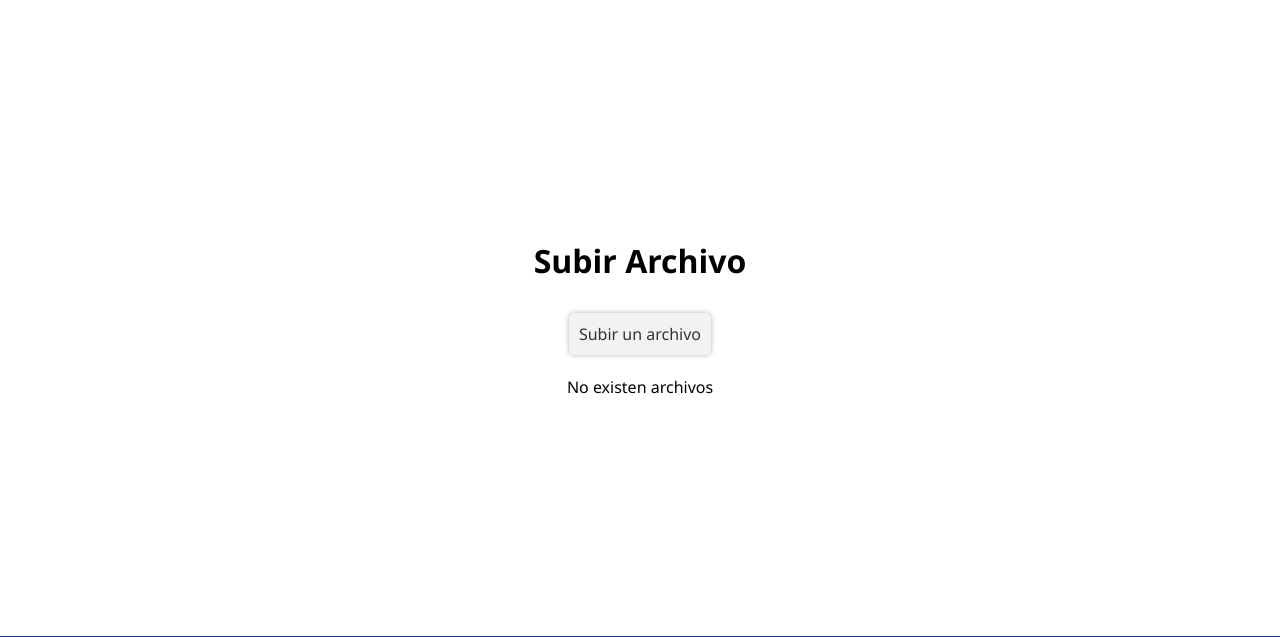
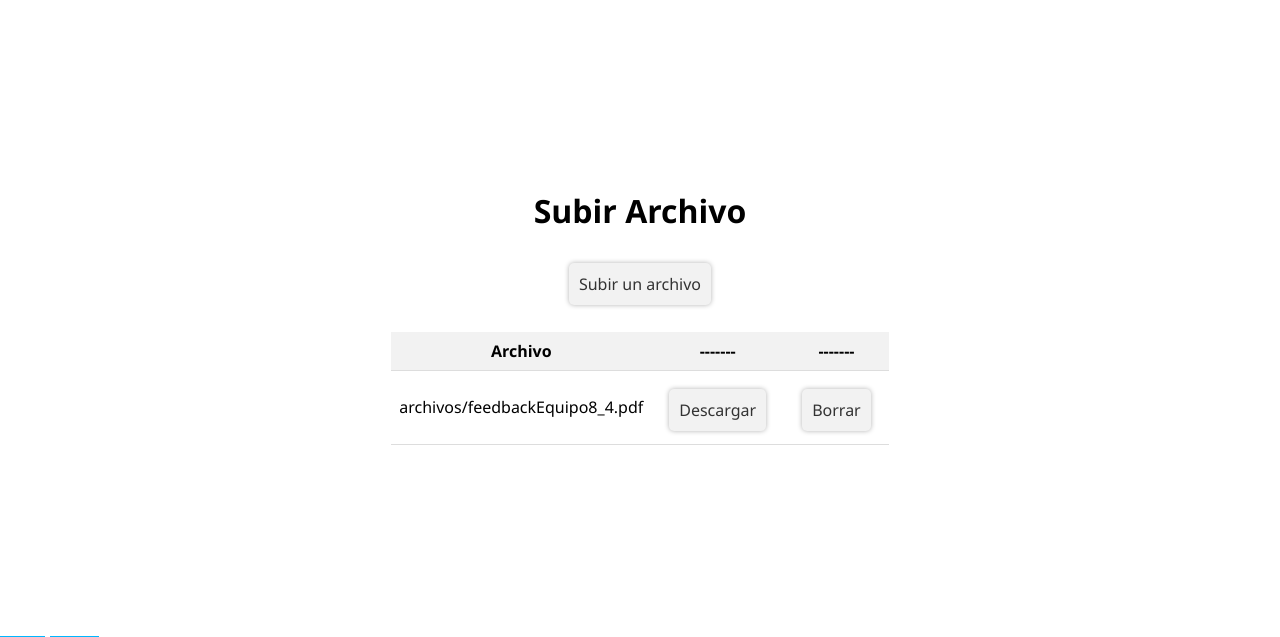
Before and after one commit to rdo164/IW_Equipo8, a Django app: page /appdeustutub/mostrar-archivos/ in a window 1280 px wide. Shown: the part 166-803 px from the top of the page. Run offline with Django 4.2, Linux system fonts and the light colour scheme; data comes from the database, SQL or seed files in the repository; both versions use the stored data as it was after the commit.

Commit message:
Commit final con los ultimos retoques

```diff
--- a/D_Tubular/appdeustutub/templates/base.html
+++ b/D_Tubular/appdeustutub/templates/base.html
@@ -5,7 +5,7 @@
 
     <head>
         <link rel="stylesheet" href="{% static 'css/style.css' %}">
-        <!-- favicon !!!!!!!!!!!!!!!!!!!!!!!!! -->
+        <link rel="icon" href="{% static 'images/favicon.ico' %}" type="image/x-icon">
         <!-- No aparece en el  titulo -->
         <title>App Deustubular</title>
     </head>
@@ -24,10 +24,9 @@
             </nav>
         </header>
         {% block contenido %} {% endblock %}
-
+        <button id="disminuirBtn">-</button>
+        <button id="aumentarBtn">+</button>
         <footer id="footer">
-            <button id="disminuirBtn">-</button>
-            <button id="aumentarBtn">+</button>
 
             <main>
 
--- a/D_Tubular/appdeustutub/templates/index_empleado.html
+++ b/D_Tubular/appdeustutub/templates/index_empleado.html
@@ -52,7 +52,7 @@
             </tbody>
         </table>
         {% else %}
-        <p>No existen equipos</p>
+        <p>No existen empleados</p>
         {% endif %}
 </div>
 
--- a/D_Tubular/appdeustutub/templates/mostrar_archivos.html
+++ b/D_Tubular/appdeustutub/templates/mostrar_archivos.html
@@ -9,13 +9,14 @@
             <li><a href="{% url 'subir_archivo' %}">Subir un archivo</a></li>
         </ul>
     </div>
+    <br>
     <div>
-        {% if mostrar_archivos %}
         <table>
             <thead>
                 <tr>
                     <th>Archivo</th>
-                    <th>Acciones</th>
+                    <th>-------</th>
+                    <th>-------</th>
                 </tr>
             </thead>
             <tbody>
@@ -36,9 +37,6 @@
                 {% endfor %}
             </tbody>
         </table>
-        {% else %}
-        <p>No existen archivos</p>
-        {% endif %}
     </div>
 </div>
 
--- a/D_Tubular/static/css/style.css
+++ b/D_Tubular/static/css/style.css
@@ -173,14 +173,6 @@ form {
   font-family: Arial, Helvetica, sans-serif;
 }
 
-/* formularios de añadir */
-/* #content-add {
-  max-width: 600px;
-  margin: 0 auto;
-  padding: 20px;
-  background-color: #ffffff;
-  min-height: 70vh;
-} */
 /* Título del formulario */
 form h2 {
   text-align: center;
@@ -194,6 +186,7 @@ form h2 {
   padding: 20px;
   background-color: #ffffff;
   min-height: 70vh;
+  justify-content: center;
 }
 
 /* Etiquetas de los campos */
```
Also changed, not shown: D_Tubular/db.sqlite3, D_Tubular/static/images/favicon.ico (added), 10 other files.
